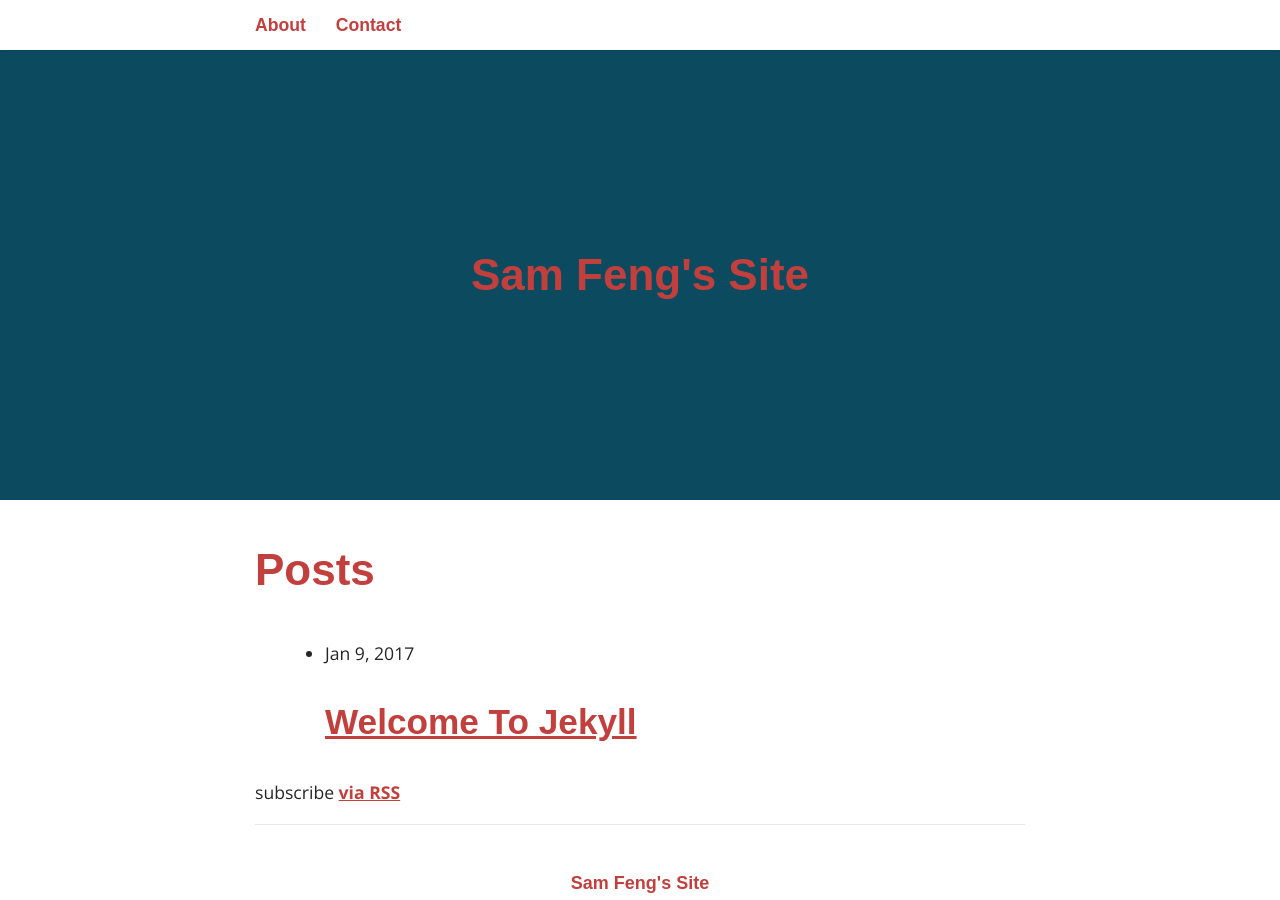
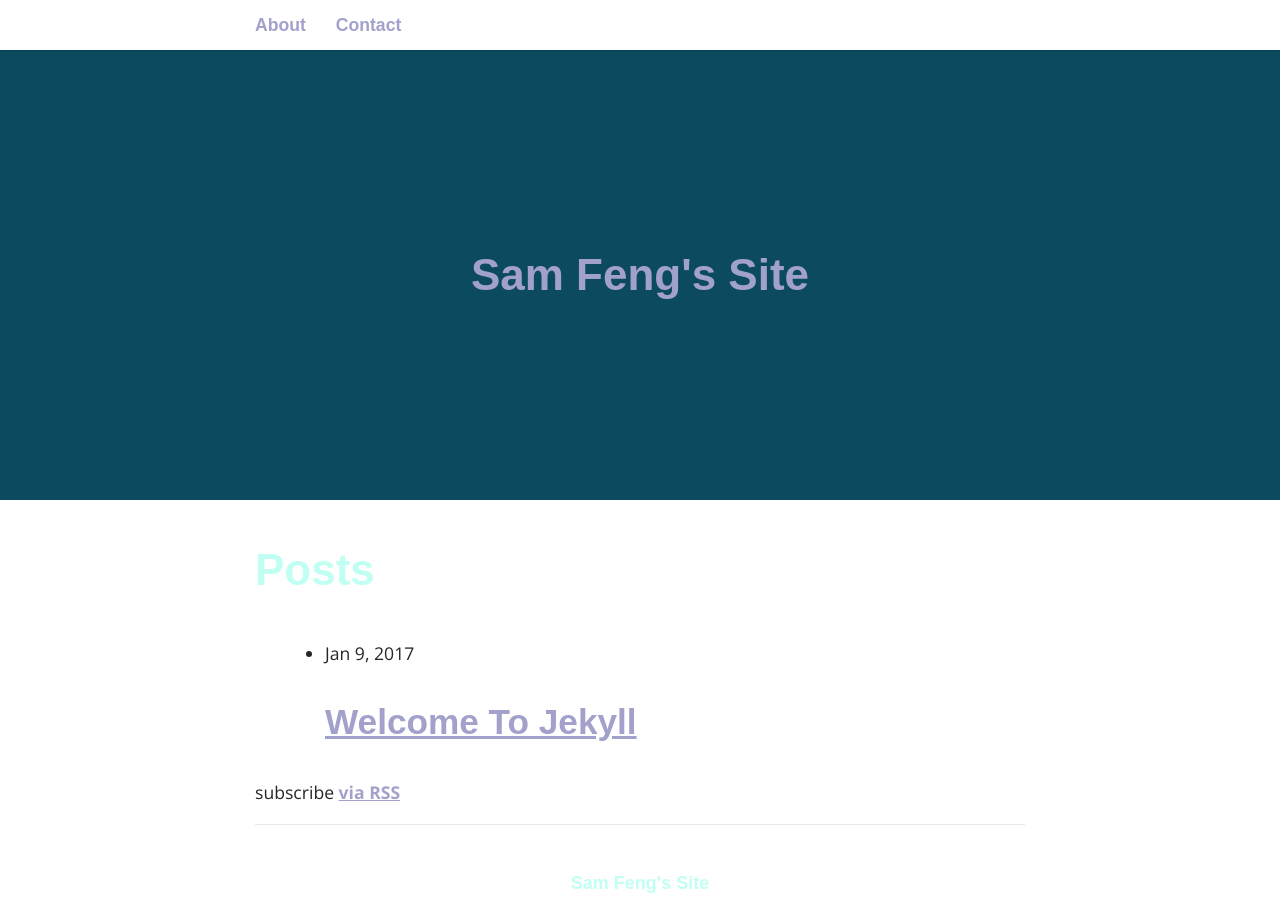
Before and after one commit to samfeng279/samfeng279.github.io, a Jekyll site: the page built from index.html, in a window 1280 px wide and 900 px high. Built offline with Jekyll 4.4.1, drawn with Linux system fonts in a browser that asks for light colours; some web fonts are replaced.

Commit message:
Update _base.scss

```diff
--- a/_sass/_base.scss
+++ b/_sass/_base.scss
@@ -2,10 +2,10 @@
 $main: #f1f3f2;
 $font-style: 'Open Sans', sans-serif;
 $font-color: #262626;
-$link-color: #c1403d;
-$link-hover-color: #c1403d;
+$link-color: #A2A1CC;
+$link-hover-color: #4E4D99;
 $heading-font: 'Muli', sans-serif;
-$heading-font-color: #c1403d;
+$heading-font-color: #C2FFF3;
 $light: #E7EDF4;
 $header:  #0C4A60;
 
```
